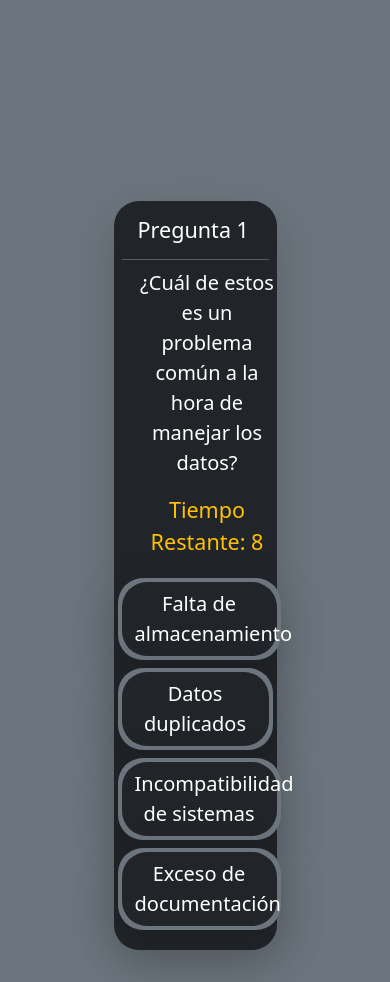
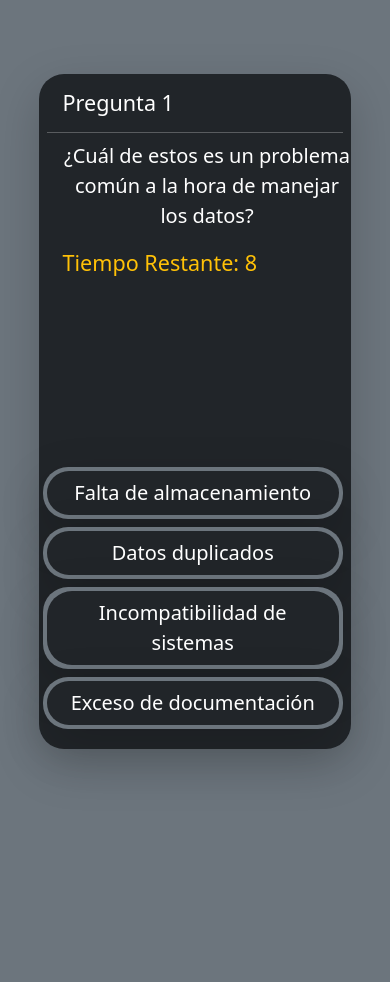
Before and after one commit to EricWithC04/quiz-app-mineria, a React (Vite) app: page / in a window 390 px wide. Both pictures are taken after a click on the button "Empezar". After the commit the page ends 844 px from the top, so only its background shows below. Built offline with nearby package versions, Linux system fonts and the light colour scheme.

Commit message:
feat: responsive design

```diff
--- a/src/App.css
+++ b/src/App.css
@@ -11,6 +11,10 @@
 
 .bg {
   padding-top: 20vh;
+}
+
+.real-width {
+  width: 48% !important;
 }
 
 .card-question {
@@ -42,3 +46,41 @@
     animation: logo-spin infinite 20s linear;
   }
 }
+
+@media (max-width: 768px) {
+  .card-question {
+    min-height: 70vh;
+    min-width: 75% !important;
+  }
+
+  .bg {
+    padding-top: 10vh;
+  }
+
+  .option {
+    font-size: 0.6rem;
+  }
+
+  .real-width {
+    width: 96% !important;
+  }
+}
+
+@media (max-width: 576px) {
+  .card-question {
+    min-height: 80vh;
+    min-width: 96% !important;
+  }
+
+  .bg {
+    padding-top: 5vh;
+  }
+
+  .option {
+    font-size: 0.4rem;
+  }
+
+  .real-width {
+    width: 96% !important;
+  }
+}
--- a/src/components/CardQuestions/CardQuestions.jsx
+++ b/src/components/CardQuestions/CardQuestions.jsx
@@ -16,7 +16,7 @@ const CardQuestions = ({ questions, currentQuestion, time, handleClick }) => {
                     {[0, 2].map((startIndex, rowIndex) => (
                         <div className="row" key={rowIndex}>
                             {[0, 1].map((colIndex) => (
-                                <div className="col bg-secondary border-rounded m-1 p-1 shadow-lg" key={startIndex + colIndex}>
+                                <div className="col-lg-6 real-width col-12 bg-secondary border-rounded m-1 p-1 shadow-lg" key={startIndex + colIndex}>
                                     <button className='bg-dark fs-5 btn text-white w-100 h-100 border-rounded option' onClick={(e) => handleClick(questions[currentQuestion].answers[startIndex + colIndex].correct, e)}>
                                         {questions[currentQuestion].answers[startIndex + colIndex].text}
                                     </button>
--- a/src/components/ShowAnswers/ShowAnswers.jsx
+++ b/src/components/ShowAnswers/ShowAnswers.jsx
@@ -20,7 +20,7 @@ const ShowAnswers = ({ questions, currentQuestion, handleNextAnswer }) => {
                     {[0, 2].map((startIndex, rowIndex) => (
                         <div className="row" key={rowIndex}>
                             {[0, 1].map((colIndex) => (
-                                <div className="col bg-secondary border-rounded m-1 p-1 shadow-lg" key={startIndex + colIndex}>
+                                <div className="col-lg-6 real-width col-12 bg-secondary border-rounded m-1 p-1 shadow-lg" key={startIndex + colIndex}>
                                     <button className={`${questions[currentQuestion].answers[startIndex + colIndex].correct ? "bg-success" : "bg-danger"} fs-5 btn text-white w-100 h-100 border-rounded option`}>
                                         {questions[currentQuestion].answers[startIndex + colIndex].text}
                                     </button>
```
